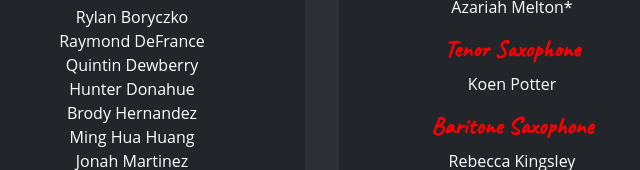
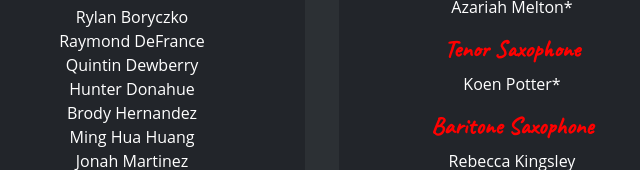
Before and after one commit to btschu/2025-jjhs-spring-band-program, a plain HTML site: page index.html in a window 1280 px wide. Shown: the part 2371-2541 px from the top of the page, 508-1148 px from the left. Drawn offline with Linux system fonts and the light colour scheme; a web font is replaced by a local one.

Commit message:
added * to Koen

```diff
--- a/index.html
+++ b/index.html
@@ -423,7 +423,7 @@
 
               <h4>Tenor Saxophone</h4>
               <ul>
-                <li>Koen Potter</li>
+                <li>Koen Potter*</li>
               </ul>
 
               <h4>Baritone Saxophone</h4>
```
